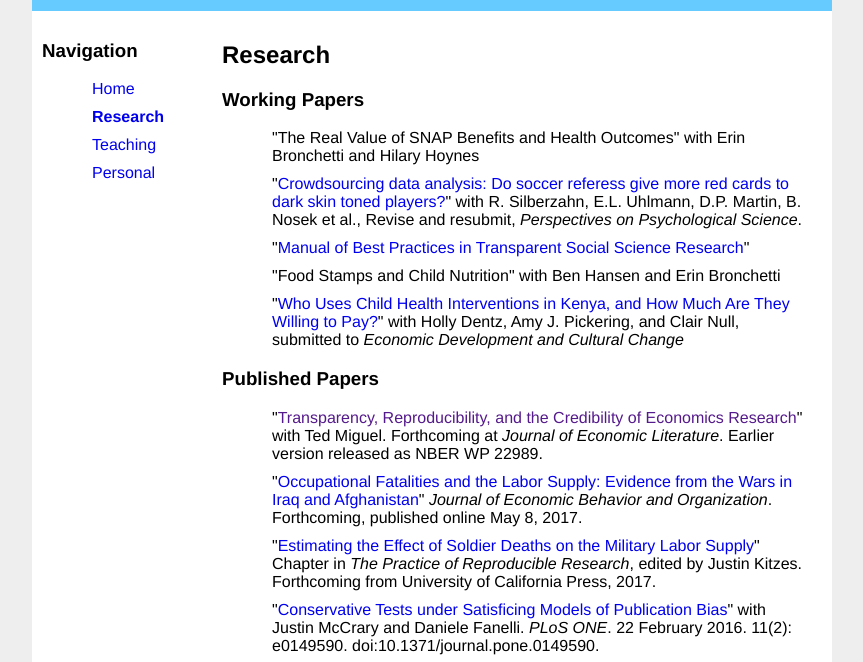
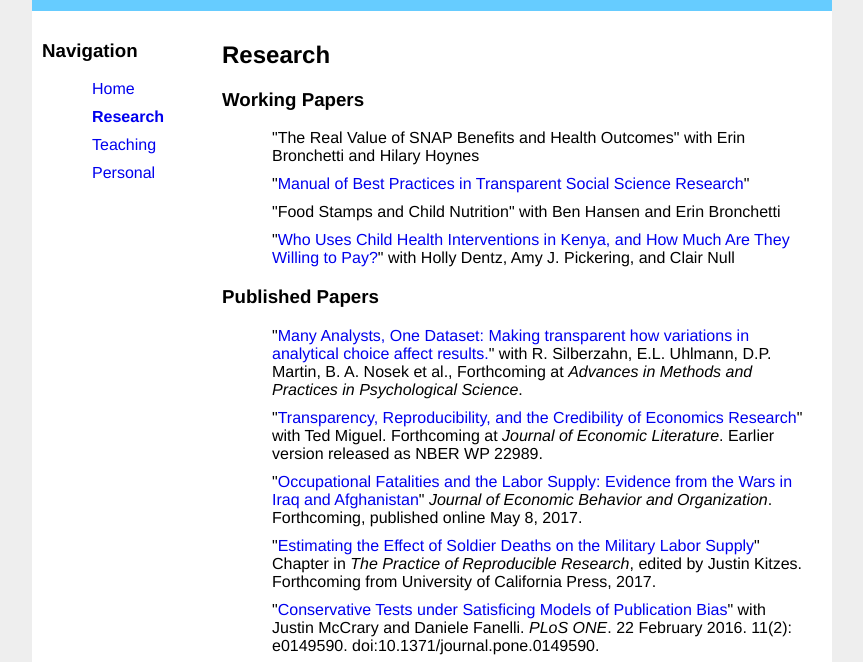
Before and after one commit to garretchristensen/website, a plain HTML site: page research.html in a window 1280 px wide. Shown: the part 97-759 px from the top of the page, without its empty margins (208-1071 px from the left). Drawn offline with Linux system fonts and the light colour scheme.

Commit message:
add Crowdsourcing paper

```diff
--- a/research.html
+++ b/research.html
@@ -32,18 +32,18 @@
 		<ul>
 			<li>"The Real Value of SNAP Benefits and Health Outcomes" with Erin Bronchetti and Hilary Hoynes</li>
 
-			<li> "<a href="https://osf.io/gvm2z/" title="Crowdsourcing Data Analysis">Crowdsourcing data analysis: Do soccer referess give more red cards to dark skin toned players?</a>" with R. Silberzahn, E.L. Uhlmann, D.P. Martin, B. Nosek et al., Revise and resubmit, <i>Perspectives on Psychological Science</i>.
-
 			<li>"<a href="http://www.github.com/garretchristensen/bestpracticesmanual" title="Best Practices Manual" target="_blank">Manual of Best Practices in Transparent Social Science Research</a>"</li>
 
 			<li>"Food Stamps and Child Nutrition" with Ben Hansen and Erin Bronchetti</li>
 
-			<li>"<a href="wtp.pdf">Who Uses Child Health Interventions in Kenya, and How Much Are They Willing to Pay?</a>" with Holly Dentz, Amy J. Pickering, and Clair Null, submitted to <i>Economic Development and Cultural Change</i></li>
+			<li>"<a href="wtp.pdf">Who Uses Child Health Interventions in Kenya, and How Much Are They Willing to Pay?</a>" with Holly Dentz, Amy J. Pickering, and Clair Null</li>
 	</ul>
 
 		<h3>Published Papers</h3>
 		<ul>
-			<li>"<a href="" target="_blank">Transparency, Reproducibility, and the Credibility of Economics Research</a>" with Ted Miguel. Forthcoming at
+			<li> "<a href="https://psyarxiv.com/qkwst/" title="Crowdsourcing Data Analysis">Many Analysts, One Dataset: Making transparent how variations in analytical choice affect results.</a>" with R. Silberzahn, E.L. Uhlmann, D.P. Martin, B. A. Nosek et al., Forthcoming at <i>Advances in Methods and Practices in Psychological Science</i>.
+
+			<li>"<a href="https://www.aeaweb.org/articles?id=10.1257/jel.20171350" target="_blank">Transparency, Reproducibility, and the Credibility of Economics Research</a>" with Ted Miguel. Forthcoming at
 				<i>Journal of Economic Literature</i>. Earlier version released as NBER WP 22989.
 
 			<li>"<a href="http://dx.doi.org/10.1016/j.jebo.2017.04.020" target="_blank">Occupational Fatalities and the Labor Supply: Evidence from the Wars in Iraq and Afghanistan</a>"
```
Also changed, not shown: index.html (+3 -1 lines).
